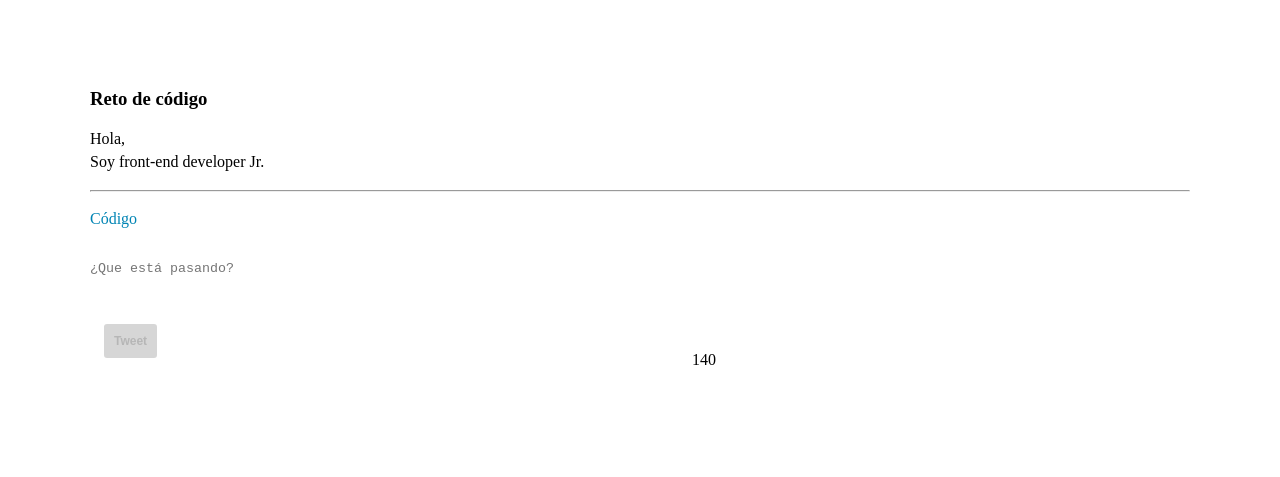
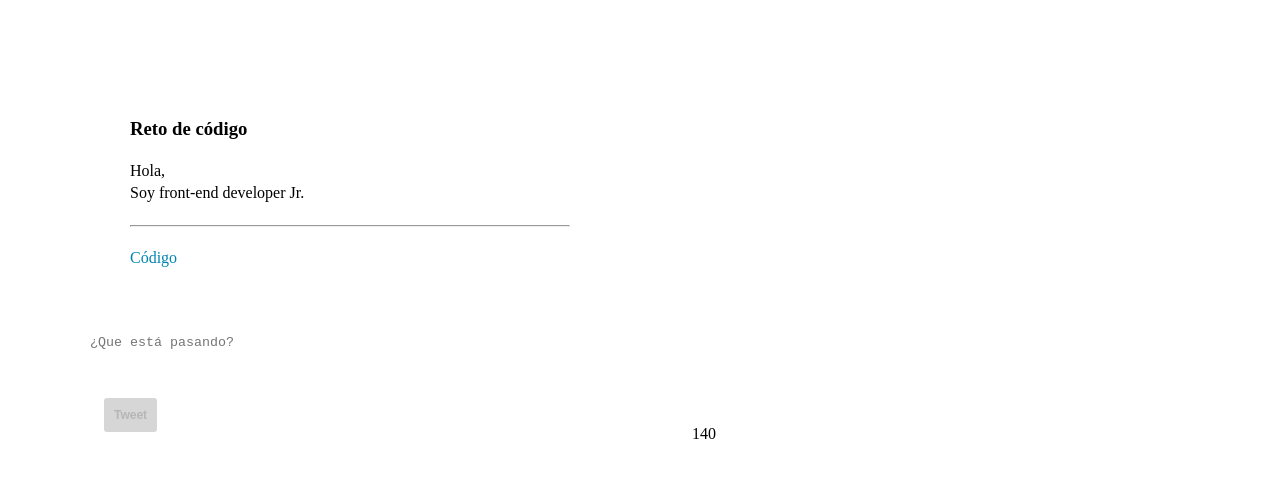
Before and after one commit to Priscilarojas/Twitter, a plain HTML site: page index.html in a window 1280 px wide. Shown: the part 121-598 px from the top of the page. Drawn offline with Linux system fonts and the light colour scheme.

Commit message:
subiendo cambios

```diff
--- a/css/main.css
+++ b/css/main.css
@@ -24,12 +24,12 @@ section {
   background-color: #fff;
 }
 
-.card-user {
+.card {
   width: 40%;
   padding: 30px 40px;
 }
 
-.card-user p {
+.card p {
   margin: 20px 0;
 }
 
@@ -37,7 +37,7 @@ section {
   width: 58%;
 }
 
-.card-user, .content {
+.card, .content {
   display: inline-block;
   vertical-align: top;
 }
```
